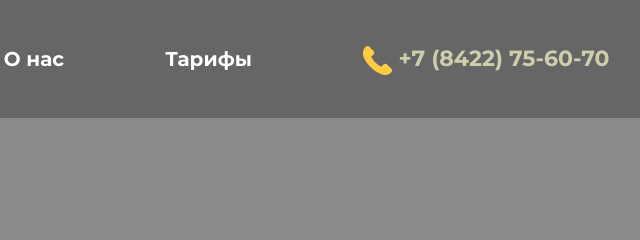
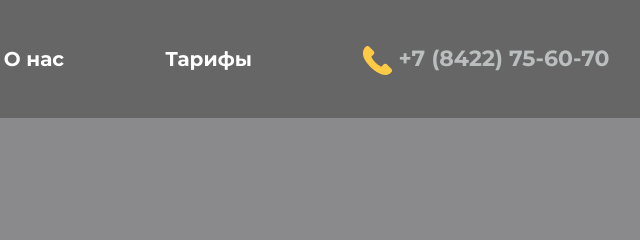
Before and after one commit to artemiyKew/artemiyKew.github.io, a plain HTML site: page index.html in a window 1280 px wide. In both pictures the pointer is over the link 1093 px from the left and 58 px from the top of the page. Shown: the top 240 px of the page, 607-1247 px from the left. Drawn offline with nearby package versions, Linux system fonts and the light colour scheme.

Commit message:
Update style.css

```diff
--- a/css/style.css
+++ b/css/style.css
@@ -79,7 +79,7 @@ h2 {
     font-size: 22px;
 }
 .call-number a:hover {
-    color : rgb(206, 206, 173)
+    color : rgb(187, 190, 190);
 }
 .main-content {
     text-align: center;
```
